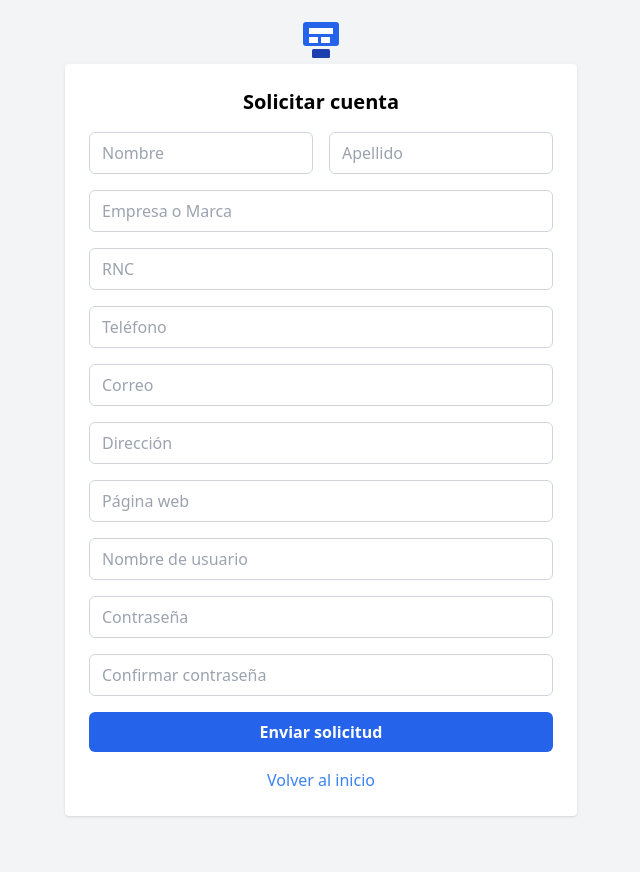
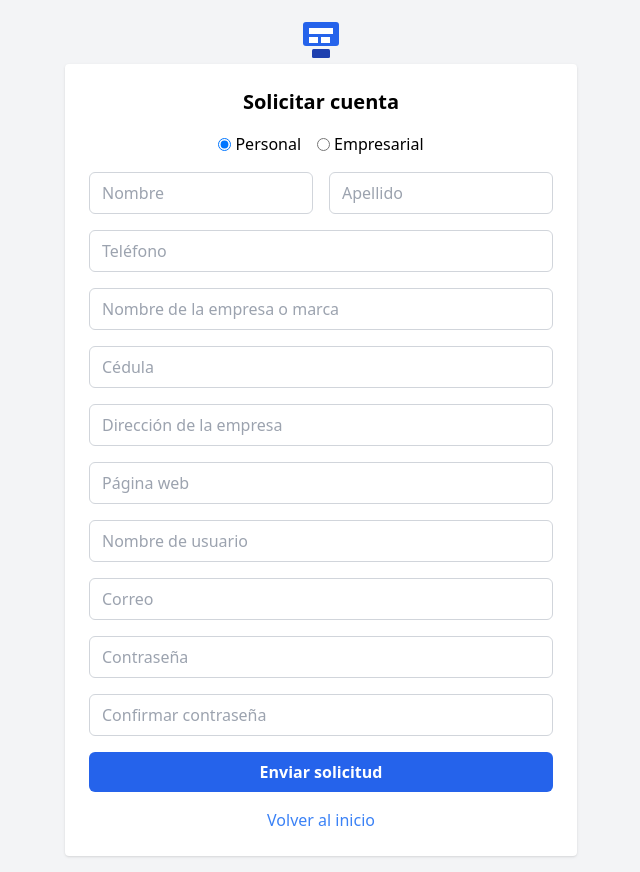
Before and after one commit to Buzzvitalize/Application-Tada, a Flask app: page /solicitar-cuenta in a window 1280 px wide. Shown: the whole page, without its empty margins (319-959 px from the left). Before the commit the page ends 817 px from the top, so only its background shows below. Run offline with Flask 3, Linux system fonts and the light colour scheme; some libraries are stand-ins or nearby versions.

Commit message:
feat: add account type options for account requests

```diff
--- a/app.py
+++ b/app.py
@@ -296,14 +296,20 @@ def request_account():
         if request.form.get('password') != request.form.get('confirm_password'):
             flash('Las contraseñas no coinciden', 'request')
             return redirect(url_for('request_account'))
+        account_type = request.form['account_type']
+        identifier = request.form.get('identifier')
+        if not identifier:
+            flash('Debe ingresar RNC o Cédula', 'request')
+            return redirect(url_for('request_account'))
         req = AccountRequest(
+            account_type=account_type,
             first_name=request.form['first_name'],
             last_name=request.form['last_name'],
             company=request.form['company'],
-            rnc=request.form.get('rnc'),
+            identifier=identifier,
             phone=request.form['phone'],
             email=request.form['email'],
-            address=request.form['address'],
+            address=request.form.get('address'),
             website=request.form.get('website'),
             username=request.form['username'],
             password=request.form['password'],
@@ -350,11 +356,11 @@ def approve_request(req_id):
     role = request.form.get('role', 'company')
     company = CompanyInfo(
         name=req.company,
-        street=req.address,
+        street=req.address or '',
         sector='',
         province='',
         phone=req.phone,
-        rnc=req.rnc or '',
+        rnc=req.identifier or '',
         website=req.website,
         logo='',
     )
--- a/models.py
+++ b/models.py
@@ -140,13 +140,14 @@ class User(db.Model):
 
 class AccountRequest(db.Model):
     id = db.Column(db.Integer, primary_key=True)
+    account_type = db.Column(db.String(20), nullable=False)  # personal o empresarial
     first_name = db.Column(db.String(120), nullable=False)
     last_name = db.Column(db.String(120), nullable=False)
     company = db.Column(db.String(120), nullable=False)
-    rnc = db.Column(db.String(50))
+    identifier = db.Column(db.String(50), nullable=False)  # RNC o Cédula
     phone = db.Column(db.String(50), nullable=False)
     email = db.Column(db.String(120), nullable=False)
-    address = db.Column(db.String(200), nullable=False)
+    address = db.Column(db.String(200))
     website = db.Column(db.String(120))
     username = db.Column(db.String(80), unique=True, nullable=False)
     password = db.Column(db.String(120), nullable=False)
--- a/templates/admin_solicitudes.html
+++ b/templates/admin_solicitudes.html
@@ -8,10 +8,11 @@
     <div class="card">
       <p><strong>Nombre:</strong> {{ req.first_name }} {{ req.last_name }}</p>
       <p><strong>Empresa:</strong> {{ req.company }}</p>
-      <p><strong>RNC:</strong> {{ req.rnc or 'N/A' }}</p>
+      <p><strong>Tipo:</strong> {{ req.account_type.capitalize() }}</p>
+      <p><strong>RNC/Cédula:</strong> {{ req.identifier }}</p>
       <p><strong>Teléfono:</strong> {{ req.phone }}</p>
       <p><strong>Correo:</strong> {{ req.email }}</p>
-      <p><strong>Dirección:</strong> {{ req.address }}</p>
+      {% if req.address %}<p><strong>Dirección:</strong> {{ req.address }}</p>{% endif %}
       <p><strong>Web:</strong> {{ req.website or 'N/A' }}</p>
       <p><strong>Usuario:</strong> {{ req.username }}</p>
       <form method="post" action="{{ url_for('approve_request', req_id=req.id) }}" class="mt-2 flex items-center space-x-2">
--- a/templates/solicitar_cuenta.html
+++ b/templates/solicitar_cuenta.html
@@ -13,17 +13,27 @@
   <div class="bg-white rounded shadow p-6 w-full max-w-lg mt-12">
     <h2 class="text-xl font-semibold mb-4 text-center">Solicitar cuenta</h2>
     <form method="post" class="space-y-4">
+      <div class="flex space-x-4 justify-center">
+        <label class="flex items-center space-x-1">
+          <input type="radio" name="account_type" value="personal" checked>
+          <span>Personal</span>
+        </label>
+        <label class="flex items-center space-x-1">
+          <input type="radio" name="account_type" value="empresarial">
+          <span>Empresarial</span>
+        </label>
+      </div>
       <div class="grid grid-cols-1 md:grid-cols-2 gap-4">
         <input name="first_name" placeholder="Nombre" class="input" required>
         <input name="last_name" placeholder="Apellido" class="input" required>
       </div>
-      <input id="company-name" name="company" placeholder="Empresa o Marca" class="input" required>
-      <input name="rnc" placeholder="RNC" class="input rnc-mask">
       <input name="phone" placeholder="Teléfono" class="input phone-mask" required>
-      <input type="email" name="email" placeholder="Correo" class="input" required>
-      <input name="address" placeholder="Dirección" class="input" required>
+      <input id="company-name" name="company" placeholder="Nombre de la empresa o marca" class="input" required>
+      <input id="identifier" name="identifier" placeholder="Cédula" class="input rnc-mask" required>
+      <input name="address" placeholder="Dirección de la empresa" class="input">
       <input name="website" placeholder="Página web" class="input">
       <input name="username" placeholder="Nombre de usuario" class="input" required>
+      <input type="email" name="email" placeholder="Correo" class="input" required>
       <input type="password" name="password" placeholder="Contraseña" class="input" required>
       <input type="password" name="confirm_password" placeholder="Confirmar contraseña" class="input" required>
       <button class="btn-primary w-full">Enviar solicitud</button>
@@ -48,17 +58,30 @@
     el.value=formatPhone(el.value);
     el.addEventListener('input',e=>{ e.target.value=formatPhone(e.target.value); });
   });
-  document.querySelectorAll('.rnc-mask').forEach(el=>{
-    el.value=formatRnc(el.value);
-    el.addEventListener('input',e=>{ e.target.value=formatRnc(e.target.value); });
-    el.addEventListener('blur',e=>{
-      const r=e.target.value.replace(/-/g,'');
-      fetch(`/api/rnc/${r}`).then(r=>r.json()).then(data=>{
-        const field=document.getElementById('company-name');
-        if(data.name && field && !field.value){ field.value=data.name; }
-      });
+  const idField=document.getElementById('identifier');
+  function applyIdMask(){ idField.value=formatRnc(idField.value); }
+  idField.addEventListener('input',applyIdMask);
+  function lookupRnc(){
+    const r=idField.value.replace(/-/g,'');
+    fetch(`/api/rnc/${r}`).then(r=>r.json()).then(data=>{
+      const field=document.getElementById('company-name');
+      if(data.name && field && !field.value){ field.value=data.name; }
+    });
+  }
+  idField.addEventListener('blur',()=>{
+    if(document.querySelector('input[name="account_type"]:checked').value==='empresarial'){
+      lookupRnc();
+    }
+  });
+  document.querySelectorAll('input[name="account_type"]').forEach(el=>{
+    el.addEventListener('change',()=>{
+      const type=el.value;
+      const placeholder = type==='personal'? 'Cédula' : 'RNC o Cédula';
+      idField.placeholder = placeholder;
+      applyIdMask();
     });
   });
+  applyIdMask();
 </script>
 </body>
 </html>
```
